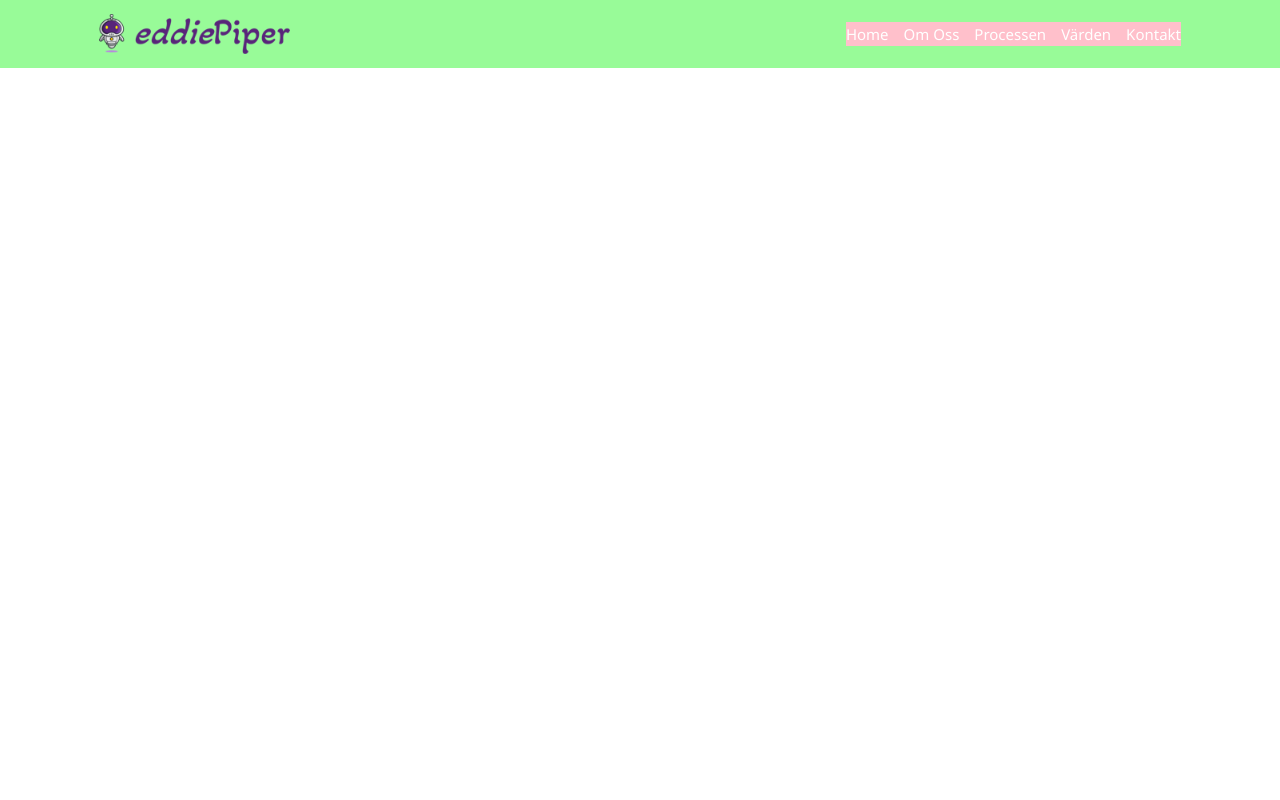
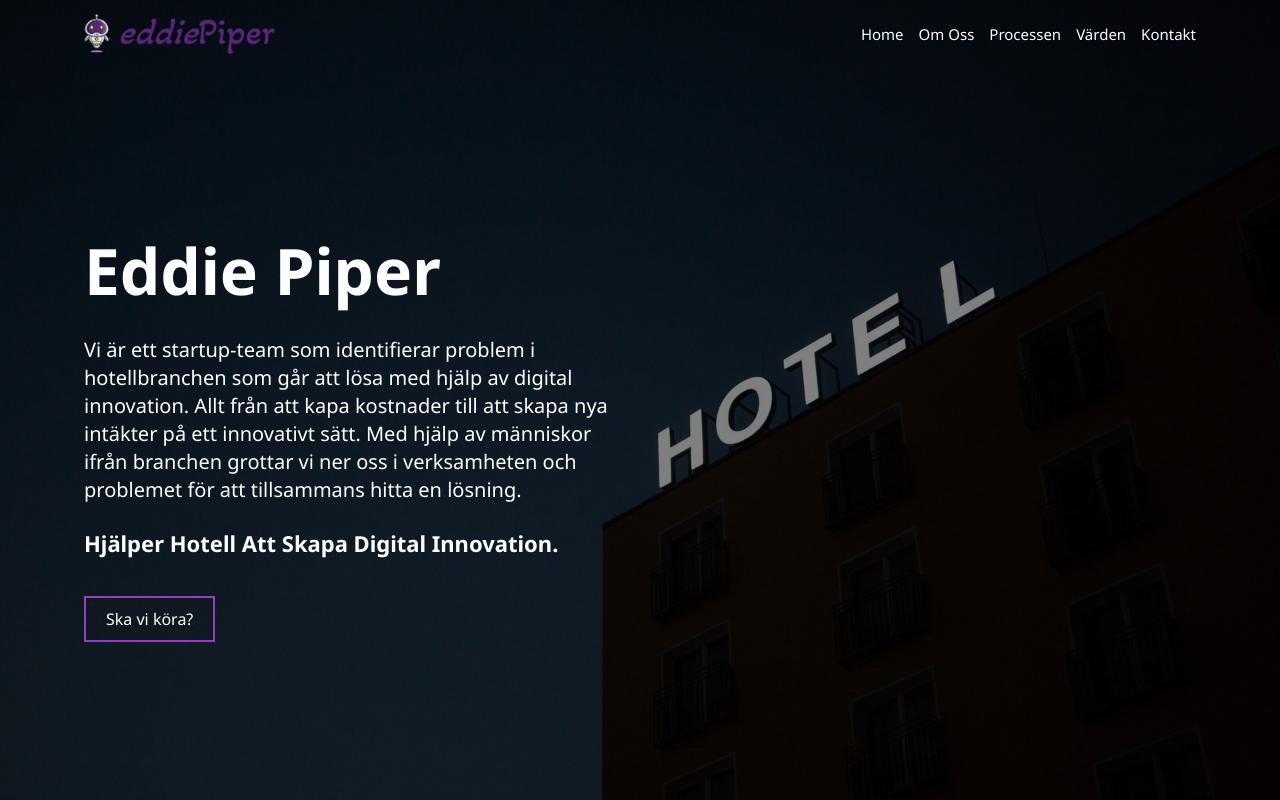
Before and after one commit to carcosa-rnd/eddiepiper.com, a React (Vite) app: page / in a window 1280 px wide. Built offline with nearby package versions, Linux system fonts and the light colour scheme.

Commit message:
feat: Add hero component

```diff
--- /dev/null
+++ b/src/components/Hero/hero.module.scss
@@ -0,0 +1,77 @@
+@import "/src/styles/mixins";
+@import "/src/styles/variables";
+
+.hero {
+  background: linear-gradient(0deg, rgba(0, 0, 0, 0.5), rgba(0, 0, 0, 0.5)),
+    url("../../assets/images/marten-bjork-n_IKQDCyrG0-unsplash.jpg") center no-repeat;
+  background-size: cover;
+  min-height: 350px;
+  padding-top: 58px;
+  color: $--text-color-white;
+
+  @include mediumScreen() {
+    height: 100vh;
+    min-height: 100vh;
+    padding-top: 68px;
+  }
+
+  .container {
+    display: flex;
+    align-items: center;
+    padding: 35px 15px;
+
+    @include mediumScreen() {
+      padding: 94px 0;
+    }
+  }
+
+  .text_wrapper {
+    @include mediumScreen() {
+      max-width: 546px;
+    }
+  }
+
+  .title {
+    text-transform: capitalize;
+    margin-bottom: 14px;
+    @include mediumScreen() {
+      margin-bottom: 22px;
+    }
+  }
+
+  .description {
+    display: block;
+    margin-bottom: 20px;
+    font-weight: 400;
+    font-size: 16px;
+    line-height: 1.4;
+    max-width: 540px;
+
+    @include mediumScreen() {
+      font-size: 20px;
+      margin-bottom: 24px;
+      max-width: unset;
+    }
+  }
+
+  .tagline {
+    display: block;
+    font-size: 18px;
+    font-weight: 700;
+    margin-bottom: 28px;
+
+    @include mediumScreen() {
+      font-size: 22px;
+      margin-bottom: 38px;
+    }
+  }
+
+  .cta {
+    display: inline-block;
+    color: $--text-color-white;
+    text-decoration: none;
+    font-size: 16px;
+    border: 2px solid $--primary-light-100;
+    padding: 10px 20px;
+  }
+}
--- /dev/null
+++ b/src/components/Hero/index.jsx
@@ -0,0 +1,26 @@
+import React from "react";
+import { Link } from "react-router-dom";
+
+import Container from "../Layout/Container";
+import styles from "./hero.module.scss";
+
+import { hero } from "../../eddiepiper.config";
+
+function Hero() {
+  return (
+    <section className={styles.hero}>
+      <Container className={styles.container}>
+        <div className={styles.text_wrapper}>
+          <h1 className={styles.title}>{hero.title}</h1>
+          <span className={styles.description}>{hero.description}</span>
+          <span className={styles.tagline}>{hero.tagline}</span>
+          <Link className={styles.cta} to="#OmOss">
+            {hero.button}
+          </Link>
+        </div>
+      </Container>
+    </section>
+  );
+}
+
+export default Hero;
--- a/src/components/Layout/index.jsx
+++ b/src/components/Layout/index.jsx
@@ -0,0 +1,8 @@
+import clsx from "clsx";
+import React from "react";
+
+function Layout({ children, className }) {
+  return <main className={clsx(className)}>{children}</main>;
+}
+
+export default Layout;
--- a/src/components/Nav/nav.module.scss
+++ b/src/components/Nav/nav.module.scss
@@ -2,9 +2,12 @@
 @import "/src/styles/variables";
 
 .nav {
-  position: relative;
+  position: absolute;
+  top: 0;
+  width: 100%;
   height: 58px;
-  background: palegreen;
+  background: transparent;
+  z-index: 100;
 
   @include mediumScreen() {
     height: 68px;
@@ -17,6 +20,7 @@
       display: flex;
       justify-content: space-between;
       align-items: center;
+      padding: 12px 0;
     }
   }
 
@@ -35,8 +39,6 @@
     display: none;
     flex-direction: column;
     align-items: center;
-    background: pink;
-    z-index: -1;
     opacity: 0;
 
     @include mediumScreen() {
--- a/src/eddiepiper.config.js
+++ b/src/eddiepiper.config.js
@@ -1,3 +1,11 @@
 export const nav = {
   links: ["Home", "Om Oss", "Processen", "Värden", "Kontakt"],
 };
+
+export const hero = {
+  title: "eddie piper",
+  description:
+    "Vi är ett startup-team som identifierar problem i hotellbranchen som går att lösa med hjälp av digital innovation. Allt från att kapa kostnader till att skapa nya intäkter på ett innovativt sätt. Med hjälp av människor ifrån branchen grottar vi ner oss i verksamheten och problemet för att tillsammans hitta en lösning.",
+  tagline: "Hjälper Hotell Att Skapa Digital Innovation.",
+  button: "Ska vi köra?",
+};
--- a/src/pages/Home.jsx
+++ b/src/pages/Home.jsx
@@ -1,7 +1,14 @@
 import React from "react";
 
+import Layout from "../components/Layout";
+import Hero from "../components/Hero";
+
 function Home() {
-  return <main></main>;
+  return (
+    <Layout>
+      <Hero />
+    </Layout>
+  );
 }
 
 export default Home;
--- a/src/styles/_fonts.scss
+++ b/src/styles/_fonts.scss
@@ -1,5 +1,15 @@
+@import "./mixins";
 @import url("https://fonts.googleapis.com/css2?family=Noto+Sans:ital,wght@0,400;0,700;1,400;1,700&display=swap");
 
 html {
   font-family: "Noto Sans", sans-serif;
 }
+
+h1 {
+  font-size: 40px;
+  font-weight: 700;
+
+  @include mediumScreen() {
+    font-size: 64px;
+  }
+}
```
Also changed, not shown: src/assets/images/marten-bjork-n_IKQDCyrG0-unsplash.jpg (added).
